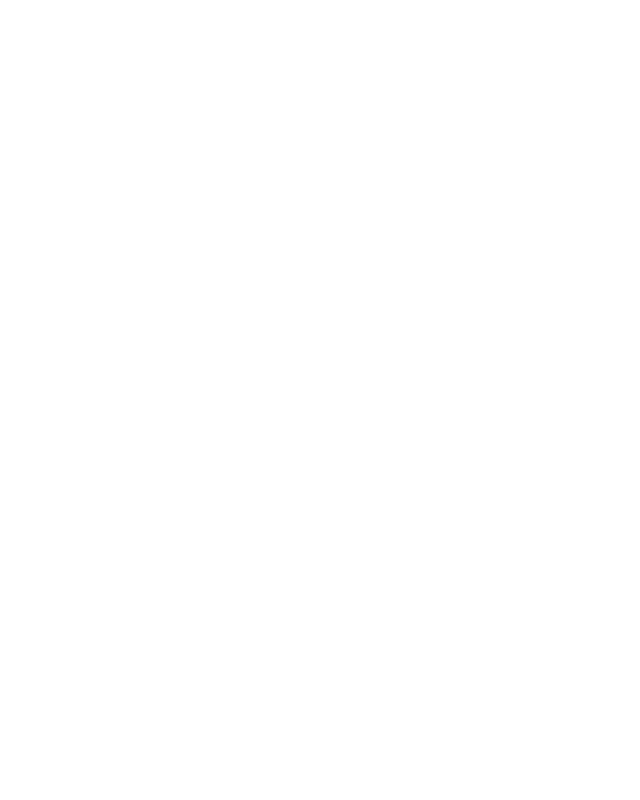
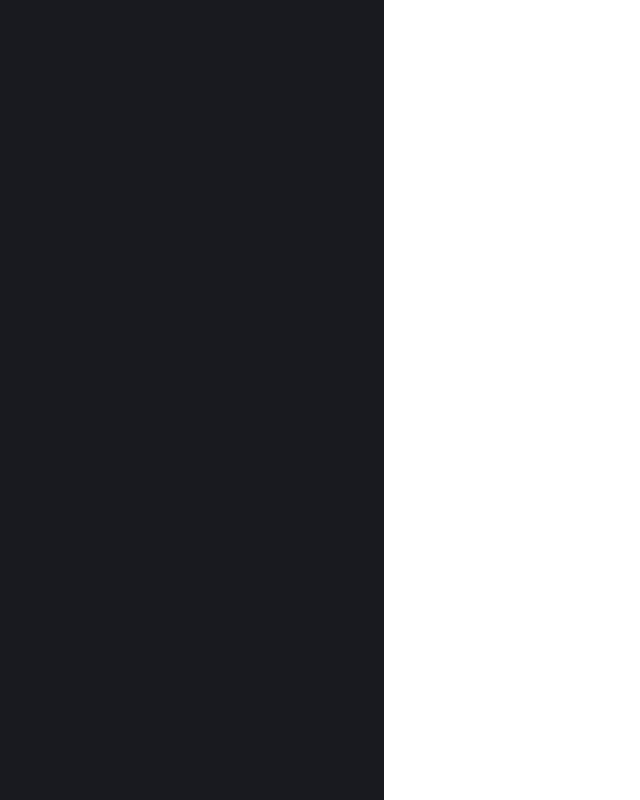
Before and after one commit to GavPri/behance-job-search, a React (Create React App) app: page / in a window 1280 px wide. Shown: the top 800 px of the page, without its empty margins (640-1280 px from the left). Built offline with nearby package versions, Linux system fonts and the light colour scheme.

Commit message:
import get started to app.js

```diff
--- a/src/App.js
+++ b/src/App.js
@@ -1,9 +1,9 @@
-
+import GetStarted from "./pages/auth/GetStarted";
 
 function App() {
   return (
     <div>
-
+      <GetStarted />
     </div>
   );
 }
```
